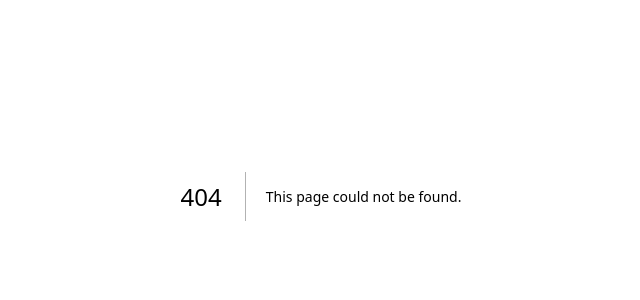
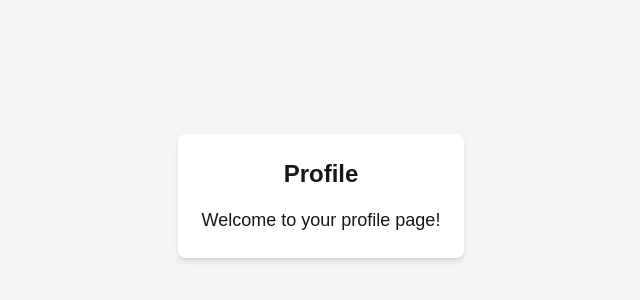
Before and after one commit to Sphe2001/clocking_system, a Next.js app: page /Profile in a window 1280 px wide. Before the commit this address had no page. Shown: the part 204-504 px from the top of the page, without its empty margins (319-959 px from the left). Built offline with nearby package versions, Linux system fonts and the light colour scheme.

Commit message:
connected the profile link to the profile page

```diff
--- /dev/null
+++ b/src/app/Profile/page.tsx
@@ -0,0 +1,18 @@
+// pages/profile.tsx
+"use client";
+
+import React from "react";
+
+const ProfilePage = () => {
+  return (
+    <div className="flex justify-center items-center min-h-screen bg-gray-100">
+      <div className="bg-white p-6 rounded-lg shadow-md">
+        <h2 className="text-2xl font-bold text-center mb-4">Profile</h2>
+        <p className="text-lg">Welcome to your profile page!</p>
+        {/* Add additional profile information or functionality here */}
+      </div>
+    </div>
+  );
+};
+
+export default ProfilePage;
--- a/src/app/dashboard/admin/page.tsx
+++ b/src/app/dashboard/admin/page.tsx
@@ -1,5 +1,6 @@
 "use client";
 
+import Link from "next/link";
 import React from "react";
 
 export default function AdminDashboardPage() {
@@ -19,7 +20,10 @@ export default function AdminDashboardPage() {
             <a href="#" className="text-lg hover:text-gray-400">Reports</a>
           </li>
           <li className="mb-6">
-            <a href="#" className="text-lg hover:text-gray-400">Profile</a>
+            {/* Update the Link here */}
+            <Link href={"/Profile"} className="text-lg hover:text-gray-400">
+              Profile
+            </Link>
           </li>
         </ul>
       </div>
```
Also changed, not shown: src/app/Profile/profile.tsx (deleted).
